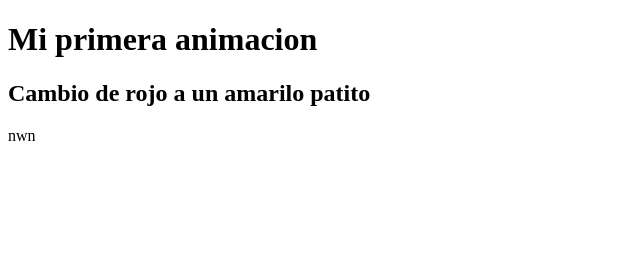
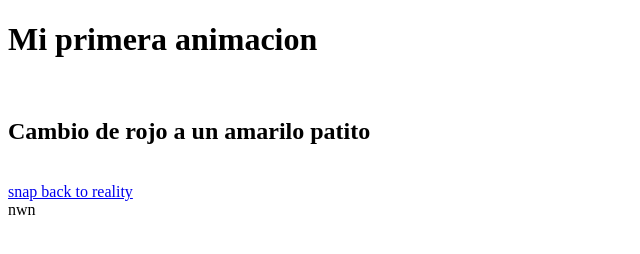
Before and after one commit to PedroUgalde/4IV8-PSW-UGALDE-DERBEZ-PEDRO-DANIEL, a plain HTML site: page animacion.html in a window 1280 px wide. Shown: the whole page, without its empty margins (0-640 px from the left). Drawn offline with Linux system fonts and the light colour scheme.

Commit message:
buoton de regreso

```diff
--- a/animacion.html
+++ b/animacion.html
@@ -11,7 +11,10 @@
     <div class="animada">
 
         <h1>Mi primera animacion</h1>
+        <br>
         <h2>Cambio de rojo a un amarilo patito</h2>
+        <br>
+        <a href="index.html">snap back to reality</a>
 
     </div>
     <div class="loader"> </div>
```
